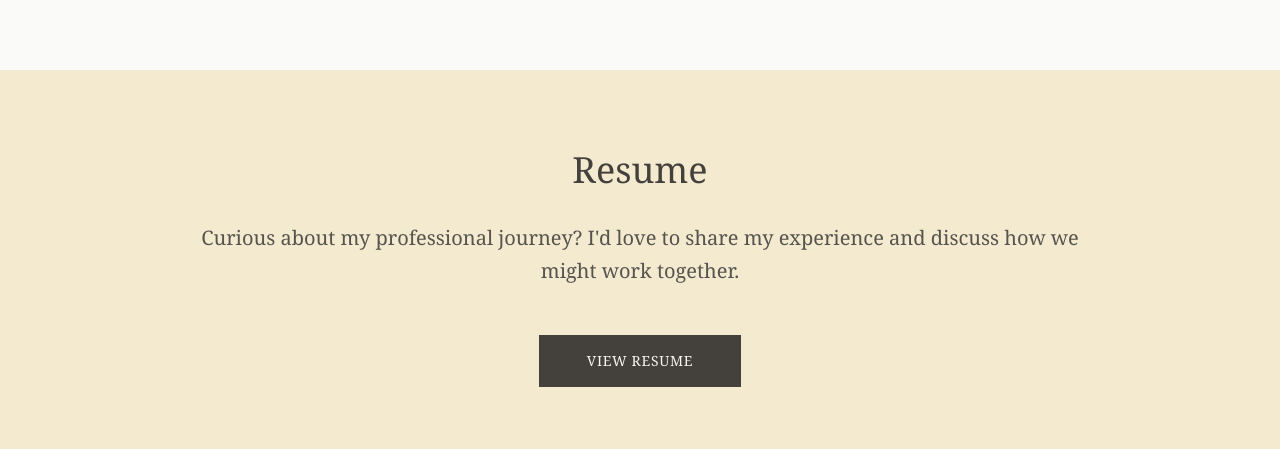
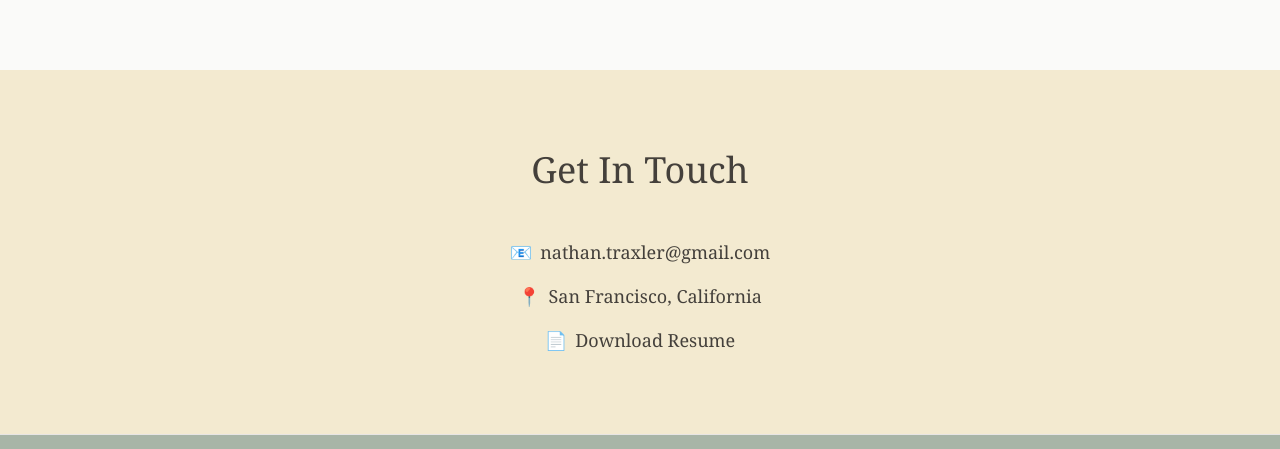
Before and after one commit to nathantraxler4/personal-website, a Next.js app: page / in a window 1280 px wide. Shown: the part 2348-2797 px from the top of the page. Built offline with nearby package versions, Linux system fonts and the light colour scheme.

Commit message:
Consolidate Resume and contact sections

```diff
--- a/src/app/page.tsx
+++ b/src/app/page.tsx
@@ -4,7 +4,6 @@ import ContactSection from '../components/ContactSection';
 import FooterSection from '../components/FooterSection';
 import HeroSection from '../components/HeroSection';
 import PortfolioNav from '../components/PortfolioNav';
-import ResumeSection from '../components/ResumeSection';
 
 const Portfolio = () => {
 
@@ -14,7 +13,6 @@ const Portfolio = () => {
       <HeroSection />
       <AboutSection />
       <BlogSection />
-      <ResumeSection />
       <ContactSection />
       <FooterSection />
     </div>
--- a/src/components/ContactSection.tsx
+++ b/src/components/ContactSection.tsx
@@ -1,6 +1,6 @@
 export default function ContactSection() {
   return (
-    <section id="contact" className="py-20 px-6 bg-stone-50">
+    <section id="contact" className="py-20 px-6 bg-(--main-background)">
       <div className="max-w-4xl mx-auto text-center">
         <h2 className="text-4xl font-light text-stone-700 mb-12">Get In Touch</h2>
 
@@ -19,6 +19,17 @@ export default function ContactSection() {
             <span className="mr-2">📍</span>
             <span className="text-stone-700">San Francisco, California</span>
           </div>
+
+          <div className="flex items-center justify-center">
+            <span className="mr-2">📄</span>
+            <a
+              href="/resume.pdf"
+              download="Nathan_Traxler_Resume.pdf"
+              className="text-stone-700 hover:text-stone-900 transition-colors"
+            >
+              Download Resume
+            </a>
+          </div>
         </div>
       </div>
     </section>
--- a/src/components/PortfolioNav.tsx
+++ b/src/components/PortfolioNav.tsx
@@ -18,7 +18,7 @@ export default function PortfolioNav() {
 
           {/* Navigation Links */}
           <div className="flex space-x-8">
-            {["ABOUT", "BLOG", "RESUME", "CONTACT"].map((item) => (
+            {["ABOUT", "BLOG", "CONTACT"].map((item) => (
               <button
                 key={item}
                 onClick={() => scrollToSection(item.toLowerCase())}
--- a/src/components/ResumeSection.tsx
+++ /dev/null
@@ -1,30 +0,0 @@
-"use client";
-
-export default function ResumeSection() {
-  const handleDownloadResume = () => {
-    const link = document.createElement('a');
-    link.href = '/resume.pdf';
-    link.download = 'Nathan_Traxler_Resume.pdf';
-    document.body.appendChild(link);
-    link.click();
-    document.body.removeChild(link);
-  };
-
-  return (
-    <section id="resume" className="py-20 px-6 bg-(--main-background)">
-      <div className="max-w-4xl mx-auto text-center">
-        <h2 className="text-4xl font-light text-stone-700 mb-8">Resume</h2>
-        <p className="text-xl text-stone-600 mb-12 font-light leading-relaxed">
-          Curious about my professional journey? I&apos;d love to share my experience
-          and discuss how we might work together.
-        </p>
-        <button
-          onClick={handleDownloadResume}
-          className="bg-stone-700 text-stone-100 px-12 py-4 text-sm tracking-wider hover:bg-stone-800 transition-colors duration-300 font-light"
-        >
-          VIEW RESUME
-        </button>
-      </div>
-    </section>
-  );
-}
```
